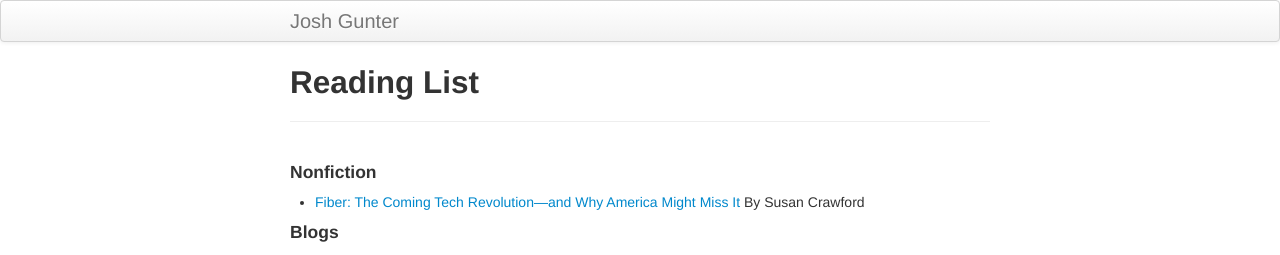
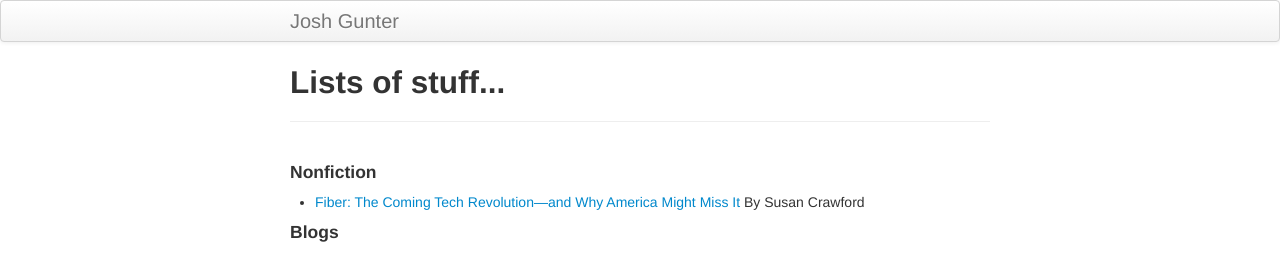
Before and after one commit to joshgunter/gunter_website, a Jekyll site: the page built from index.md, in a window 1280 px wide. Shown: the top 255 px of the page. Built offline with Jekyll 4.4.1, drawn with Linux system fonts in a browser that asks for light colours.

Commit message:
Update index.md

```diff
--- a/index.md
+++ b/index.md
@@ -1,6 +1,6 @@
 ---
 layout: page
-title: Reading List
+title: Lists of stuff...
 description: Some lists of things I find interesting.
 ---
 
```
